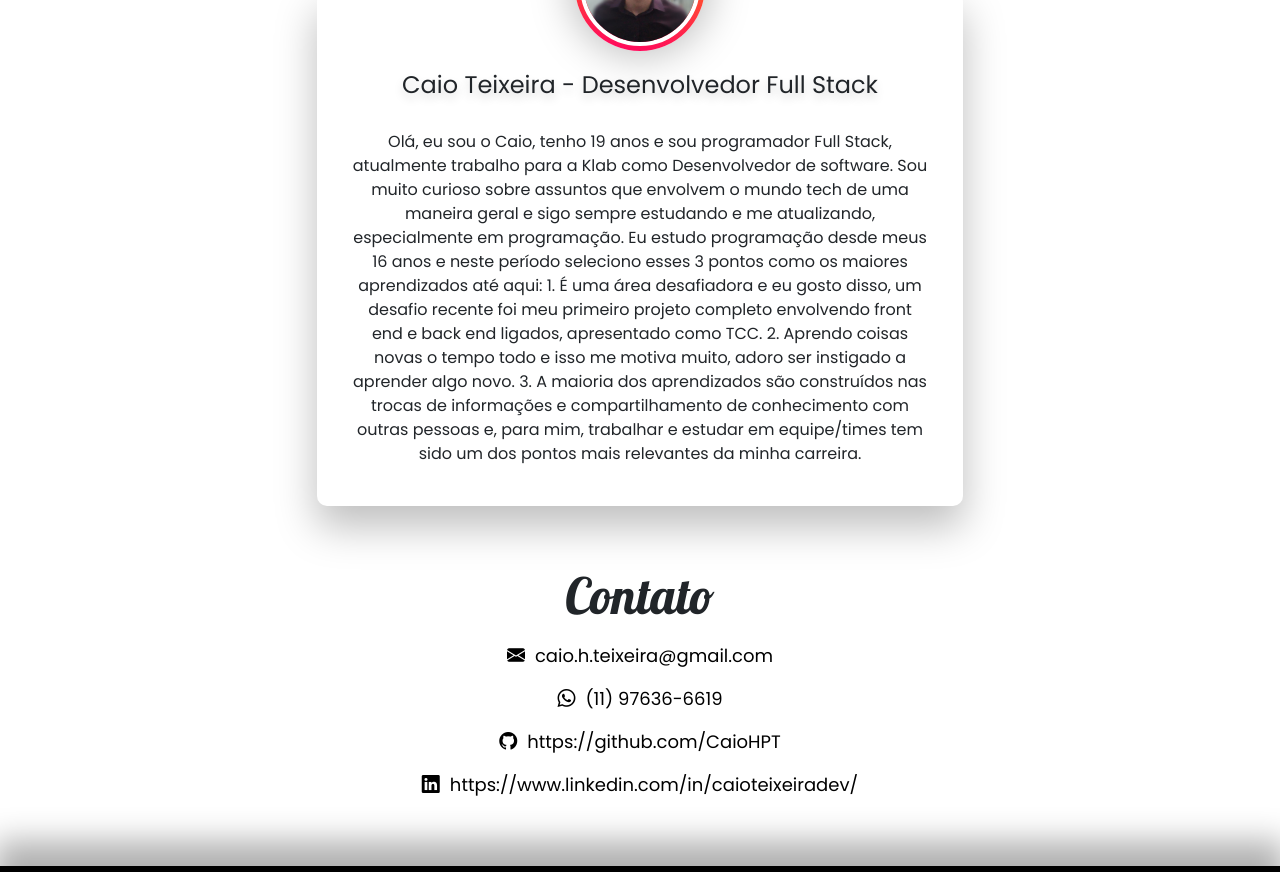
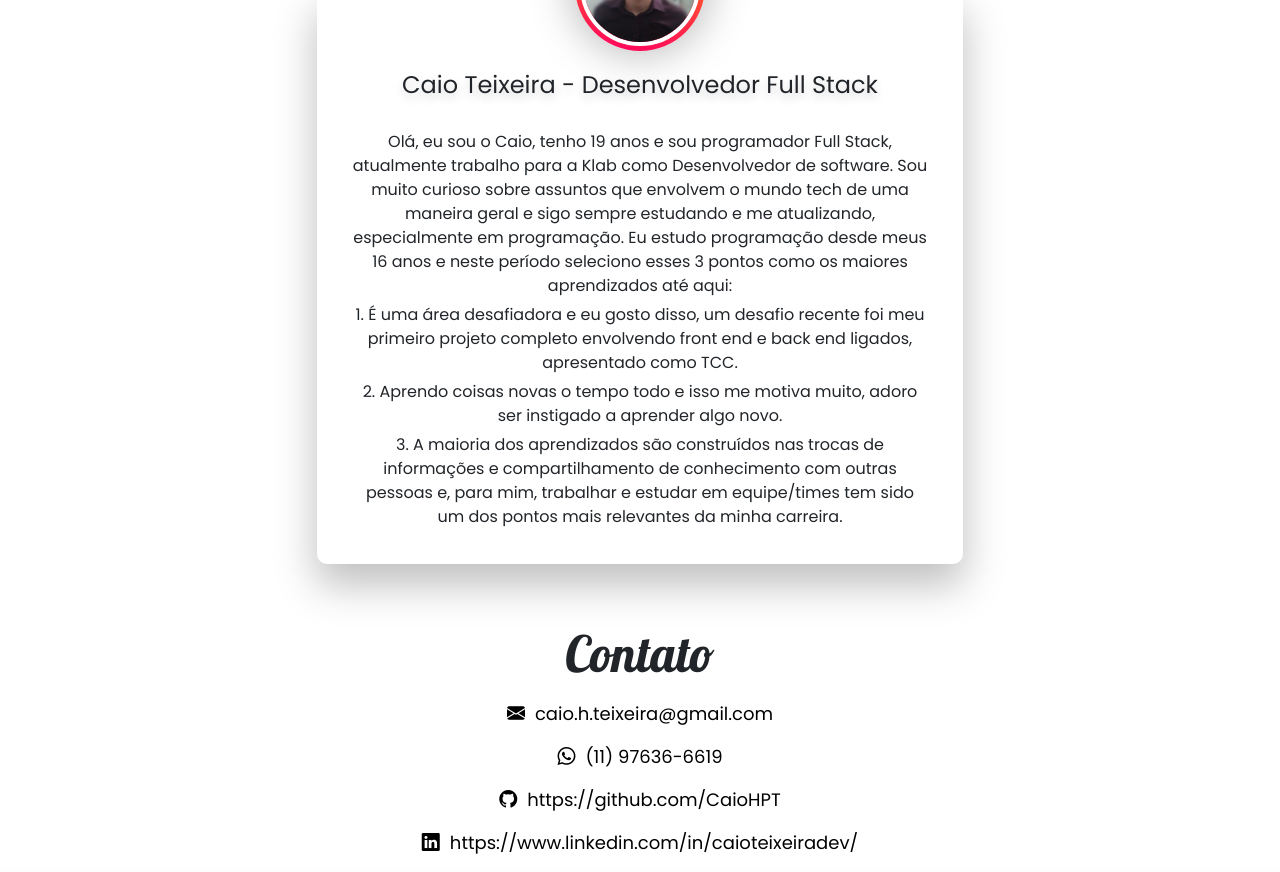
Before and after one commit to CaioHPT/portfolio, a React (Create React App) app: page / in a window 1280 px wide. Shown: the part 900-1772 px from the top of the page. Built offline with nearby package versions, Linux system fonts and the light colour scheme.

Commit message:
ajustes no texto

```diff
--- a/src/Components/About/index.css
+++ b/src/Components/About/index.css
@@ -36,12 +36,12 @@
 
 .aboutText h4{
     margin-top: 50px;
-    margin-bottom: 0px;
+    margin-bottom: 30px;
     text-shadow: 0px 5px 10px rgba(0, 0, 0, 0.171);
 }
 
 .aboutText p {
-    margin: 30px 5px 10px 5px;
+    margin: 5px;
 }
 
 .circlePhoto{
--- a/src/Components/About/index.jsx
+++ b/src/Components/About/index.jsx
@@ -17,10 +17,16 @@ const About = () => {
                         Sou muito curioso sobre assuntos que envolvem o mundo tech de uma maneira geral
                         e sigo sempre estudando e me atualizando, especialmente em programação.
                         Eu estudo programação desde meus 16 anos e neste período seleciono esses 3 pontos como os maiores aprendizados até aqui:
+                    </p>
+                    <p>
                         1. É uma área desafiadora e eu gosto disso, um desafio recente foi meu primeiro projeto completo
                         envolvendo front end e back end ligados, apresentado como TCC.
+                    </p>
+                    <p>
                         2. Aprendo coisas novas o tempo todo e isso me motiva muito,
                         adoro ser instigado a aprender algo novo.
+                    </p>
+                    <p>
                         3. A maioria dos aprendizados são construídos nas trocas de informações e compartilhamento de
                         conhecimento com outras pessoas e,
                         para mim, trabalhar e estudar em equipe/times tem sido um dos pontos mais relevantes da minha carreira.
```
Lines whose indentation alone changed are shown as unchanged.
